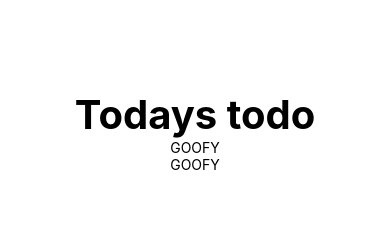
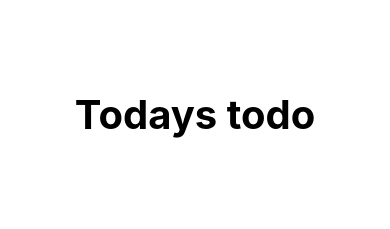
Before and after one commit to Sage4tk/todo-native, a React Native app: screen / in a window 390 px wide. Shown: the top 229 px of the page. Built offline with nearby package versions, Linux system fonts and the light colour scheme.

Commit message:
finished adding items to list function

```diff
--- a/App.tsx
+++ b/App.tsx
@@ -26,7 +26,7 @@ export default function App() {
       keyboard
     ]);
 
-    //clear inpute
+    //clear input
     setKeyboard("");
   }
 
@@ -52,12 +52,11 @@ export default function App() {
         <Text style={styles.headerText}>Todays todo</Text>
       </View>
       <View>
-        <TodoCard text="GOOFY" />
-        <TodoCard text="GOOFY" />
+        {list && list.map((todo:any, index:number) => <TodoCard text={todo} key={index} />)}
       </View>
       <TouchableOpacity style={styles.addBtn}>
-        <TextInput placeholder='add' value={keyboard} onChangeText={keyListner} returnKeyType="go" />
-        <Text style={styles.addBtnText} >Add a new task</Text>
+        <TextInput placeholder='add' value={keyboard} onChange={keyListner} returnKeyType="go" />
+        <Text style={styles.addBtnText} onPress={addTodo} >Add a new task</Text>
       </TouchableOpacity>
     </View>
   );
```
